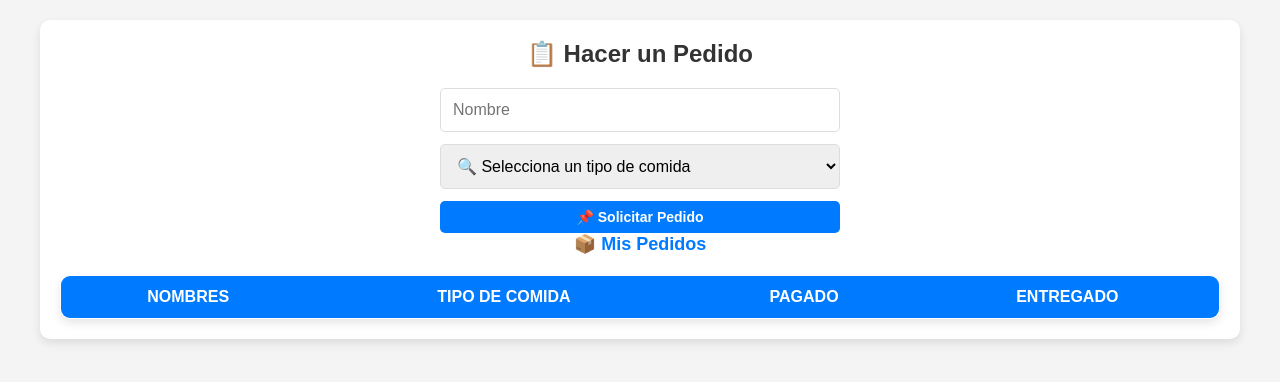
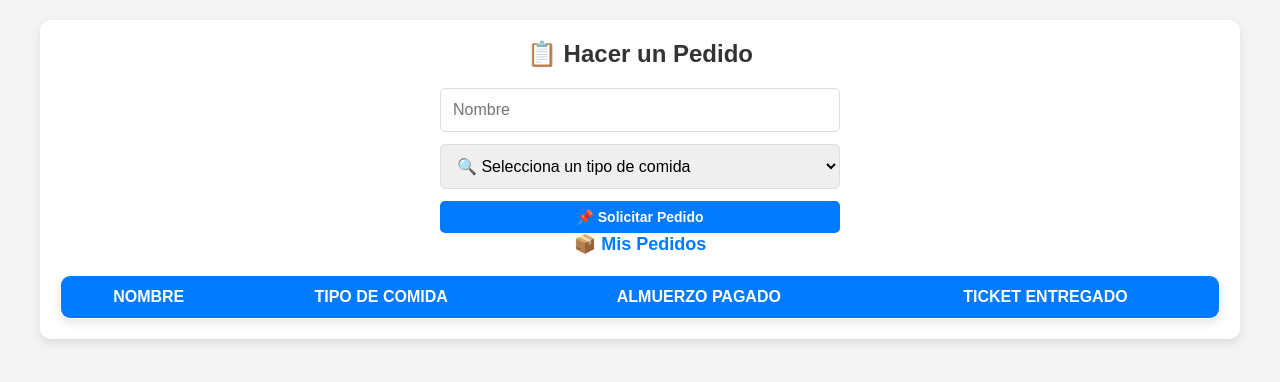
Before and after one commit to dev-guille/LunchControlApp, a website: page public/pedidos.html in a window 1280 px wide. Drawn offline with Linux system fonts and the light colour scheme; no server answers.

```diff
--- a/public/pedidos.html
+++ b/public/pedidos.html
@@ -27,10 +27,10 @@
         <table border="1">
             <thead>
                 <tr>
-                    <th>Nombres</th>
+                    <th>Nombre</th>
                     <th>Tipo de Comida</th>
-                    <th>Pagado</th>
-                    <th>Entregado</th>
+                    <th>Almuerzo Pagado</th>
+                    <th>Ticket Entregado</th>
                 </tr>
             </thead>
             <tbody id="tablaPedidosCliente">
```
